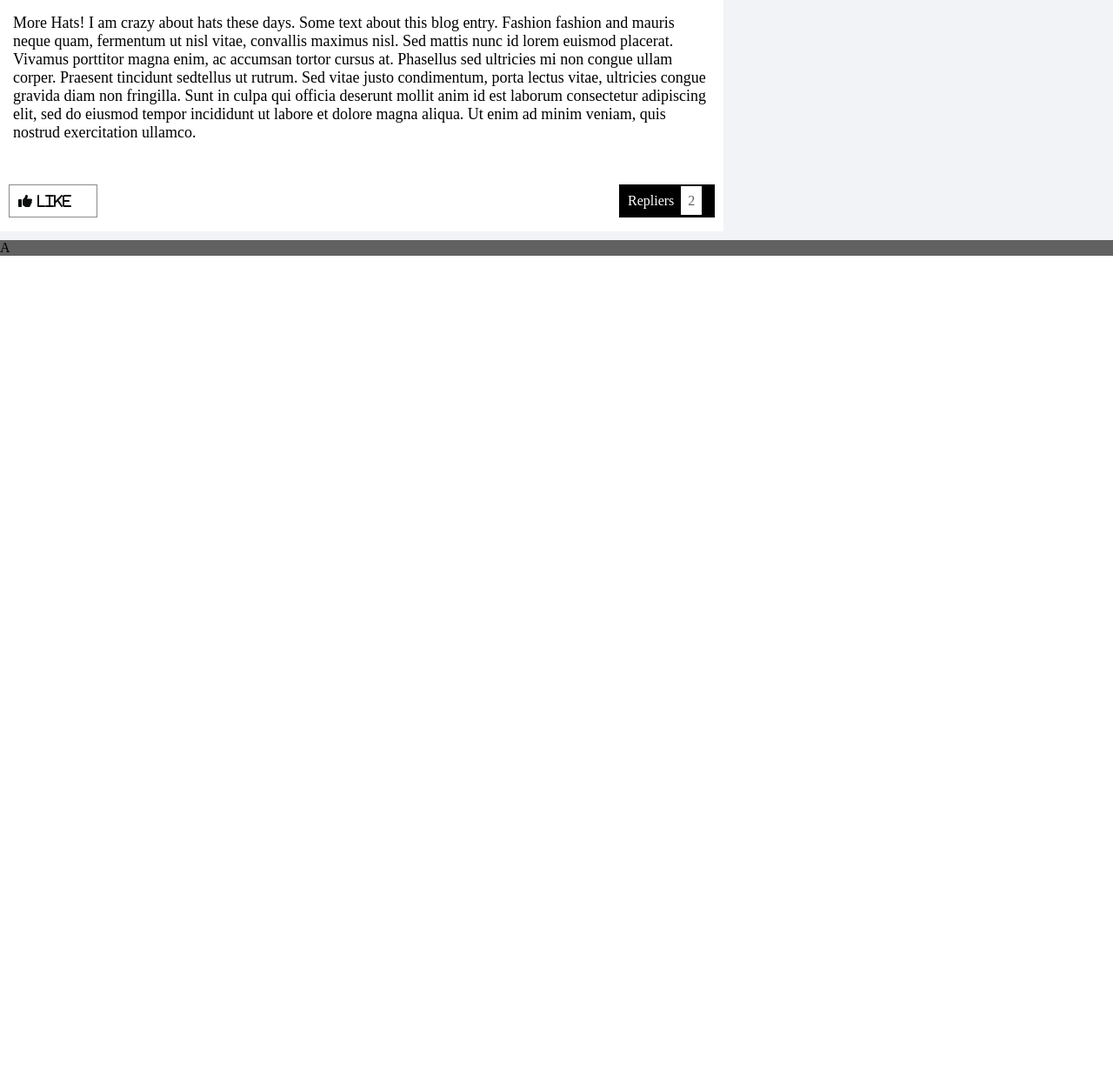
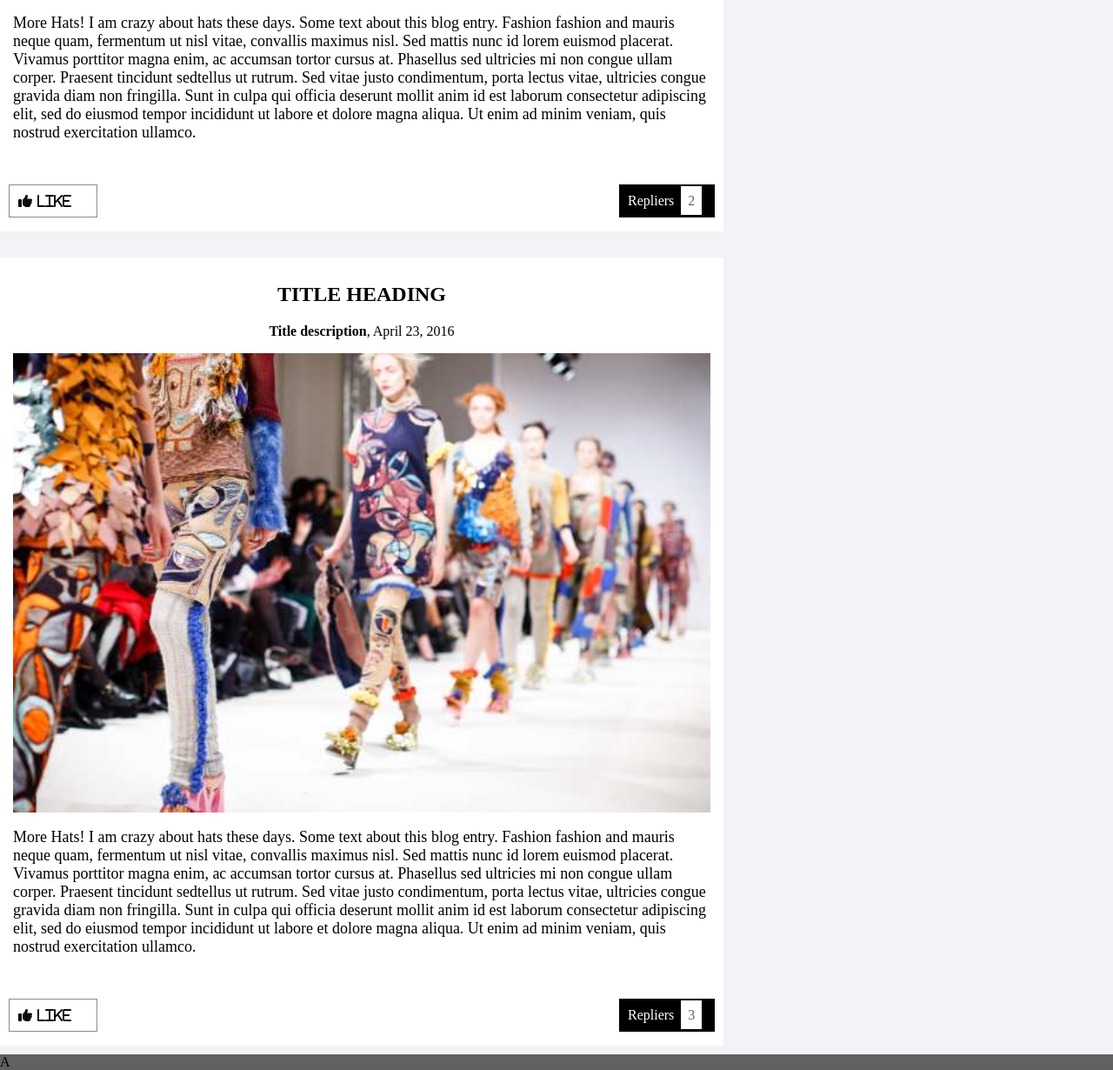
Before and after one commit to boubacar26/Tache-Validation-HTML-CSS, a plain HTML site: page index.html in a window 1280 px wide. Shown: the part 1726-2956 px from the top of the page at 87% size. Before the commit the page ends 2020 px from the top, so only its background shows below. Drawn offline with Linux system fonts and the light colour scheme.

Commit message:
modification

```diff
--- a/index.html
+++ b/index.html
@@ -10,6 +10,7 @@
 <body>
     <header>A</header>
     <main>
+        <!-- section content -->
         <section id="content">
             <div class="branch">
                 <div class="title">
@@ -37,11 +38,7 @@
                 </div>
                 </div>
 
-
             </div>
-
-            </section>
-            <section id="content">
             <div class="branch deux">
                 <div class="title">
                 <h1 >TITLE HEADING</h1>
@@ -59,11 +56,30 @@
                 </div>
                 <p class="Replier">Repliers<span class="un">2</span></p>
                 </div>
+            </div>
+            <div class="branch deux">
+                <div class="title">
+                <h1 >TITLE HEADING</h1>
+                <p ><strong>Title description</strong>, April 23, 2016</p>
+            </div>
+            <div class="images">
+                <img src="images/runway.jpg" alt="" class="image">
+                <p class="More">More Hats! I am crazy about hats these days. Some text about this blog entry. Fashion fashion and mauris neque quam, fermentum ut nisl vitae, convallis maximus nisl. Sed mattis nunc id lorem euismod placerat. Vivamus porttitor magna enim, ac accumsan tortor cursus at. Phasellus sed ultricies mi non congue ullam corper. Praesent tincidunt sedtellus ut rutrum. Sed vitae justo condimentum, porta lectus vitae, ultricies congue gravida diam non fringilla.
 
-
+                    Sunt in culpa qui officia deserunt mollit anim id est laborum consectetur adipiscing elit, sed do eiusmod tempor incididunt ut labore et dolore magna aliqua. Ut enim ad minim veniam, quis nostrud exercitation ullamco.</p>
+                </div>
+                <div class="groupe">
+                    <div class="">
+                    <i class="fa-solid fa-thumbs-up bordure" ><span class="like">Like</span></i>
+                </div>
+                <p class="Replier">Repliers<span class="un">3</span></p>
+                </div>
             </div>
 
             </section>
+
+
+
         <section id="sidebar">A</section>
     </main>
     <footer>A</footer>
```
Also changed, not shown: 1 other file. Lines whose indentation alone changed are shown as unchanged.
